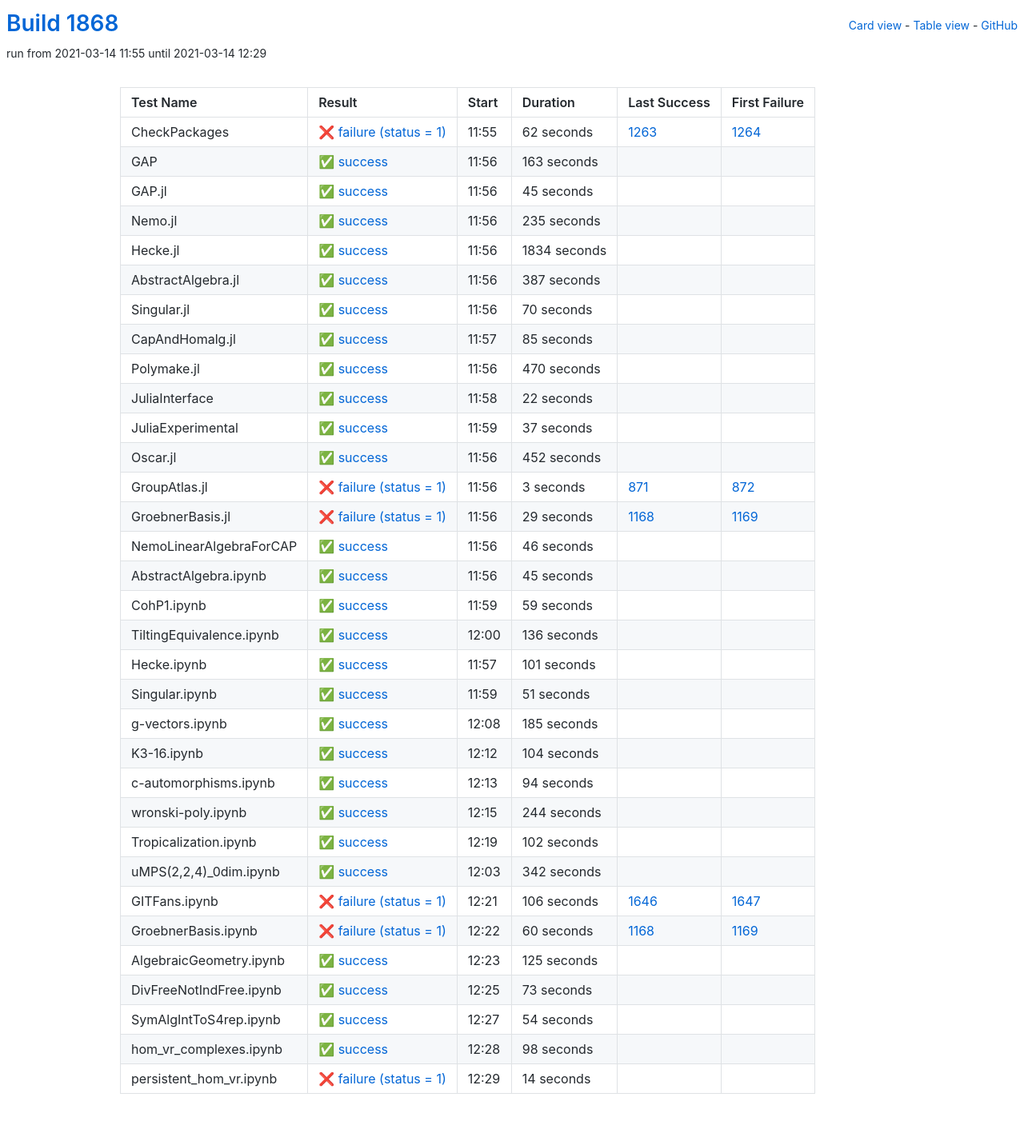
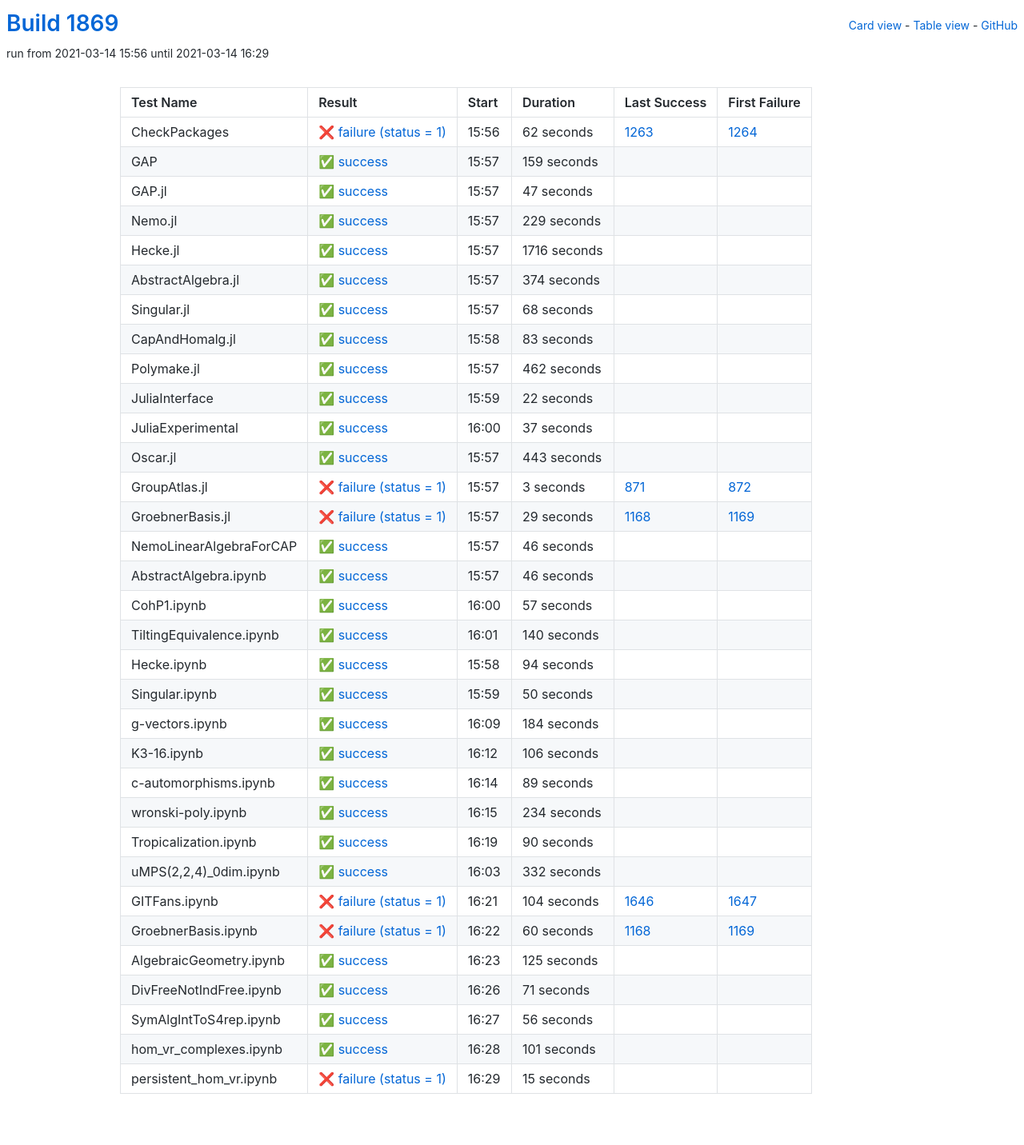
Before and after one commit to oscar-system/oscar-ci-status-stable, a Jekyll site: the page built from table.html, in a window 1280 px wide. Shown: the whole page at 80% size. Built offline with Jekyll 4.4.1, drawn with Linux system fonts in a browser that asks for light colours.

Commit message:
Build #1869

```diff
--- a/_data/ci.yml
+++ b/_data/ci.yml
@@ -1,6 +1,6 @@
 ---
-build: 1868
-build_url: https://oscarci.mathematik.uni-kl.de/job/oscar-stable/1868/
+build: 1869
+build_url: https://oscarci.mathematik.uni-kl.de/job/oscar-stable/1869/
 job: oscar-stable
 organization: oscar-system
 repo: oscar-ci-status-stable
@@ -8,8 +8,8 @@ repourl: https://github.com/oscar-system/oscar-ci-status-stable
 tests:
 - name: CheckPackages
   id: checkpackages
-  log: https://oscarci.mathematik.uni-kl.de/job/oscar-stable/1868/artifact/logs/build-1868/CheckPackages.log
-  start: 2021-03-14 11:55
+  log: https://oscarci.mathematik.uni-kl.de/job/oscar-stable/1869/artifact/logs/build-1869/CheckPackages.log
+  start: 2021-03-14 15:56
   success: false
   exitcode: 1
   status: failure
@@ -20,104 +20,104 @@ tests:
   first_failure_url: https://oscarci.mathematik.uni-kl.de/job/oscar-stable/1264/
 - name: GAP
   id: gap
-  log: https://oscarci.mathematik.uni-kl.de/job/oscar-stable/1868/artifact/logs/build-1868/GAP.log
-  start: 2021-03-14 11:56
+  log: https://oscarci.mathematik.uni-kl.de/job/oscar-stable/1869/artifact/logs/build-1869/GAP.log
+  start: 2021-03-14 15:57
   success: true
   exitcode: 0
   status: success
-  duration: 163
+  duration: 159
   last_success: false
   last_success_url:
   first_failure: false
   first_failure_url:
 - name: GAP.jl
   id: gap-jl
-  log: https://oscarci.mathematik.uni-kl.de/job/oscar-stable/1868/artifact/logs/build-1868/GAP.jl.log
-  start: 2021-03-14 11:56
+  log: https://oscarci.mathematik.uni-kl.de/job/oscar-stable/1869/artifact/logs/build-1869/GAP.jl.log
+  start: 2021-03-14 15:57
   success: true
   exitcode: 0
   status: success
-  duration: 45
+  duration: 47
   last_success: false
   last_success_url:
   first_failure: false
   first_failure_url:
 - name: Nemo.jl
   id: nemo-jl
-  log: https://oscarci.mathematik.uni-kl.de/job/oscar-stable/1868/artifact/logs/build-1868/Nemo.jl.log
-  start: 2021-03-14 11:56
+  log: https://oscarci.mathematik.uni-kl.de/job/oscar-stable/1869/artifact/logs/build-1869/Nemo.jl.log
+  start: 2021-03-14 15:57
   success: true
   exitcode: 0
   status: success
-  duration: 235
+  duration: 229
   last_success: false
   last_success_url:
   first_failure: false
   first_failure_url:
 - name: Hecke.jl
   id: hecke-jl
-  log: https://oscarci.mathematik.uni-kl.de/job/oscar-stable/1868/artifact/logs/build-1868/Hecke.jl.log
-  start: 2021-03-14 11:56
+  log: https://oscarci.mathematik.uni-kl.de/job/oscar-stable/1869/artifact/logs/build-1869/Hecke.jl.log
+  start: 2021-03-14 15:57
   success: true
   exitcode: 0
   status: success
-  duration: 1834
+  duration: 1716
   last_success: false
   last_success_url:
   first_failure: false
   first_failure_url:
 - name: AbstractAlgebra.jl
   id: abstractalgebra-jl
-  log: https://oscarci.mathematik.uni-kl.de/job/oscar-stable/1868/artifact/logs/build-1868/AbstractAlgebra.jl.log
-  start: 2021-03-14 11:56
+  log: https://oscarci.mathematik.uni-kl.de/job/oscar-stable/1869/artifact/logs/build-1869/AbstractAlgebra.jl.log
+  start: 2021-03-14 15:57
   success: true
   exitcode: 0
   status: success
-  duration: 387
+  duration: 374
   last_success: false
   last_success_url:
   first_failure: false
   first_failure_url:
 - name: Singular.jl
   id: singular-jl
-  log: https://oscarci.mathematik.uni-kl.de/job/oscar-stable/1868/artifact/logs/build-1868/Singular.jl.log
-  start: 2021-03-14 11:56
+  log: https://oscarci.mathematik.uni-kl.de/job/oscar-stable/1869/artifact/logs/build-1869/Singular.jl.log
+  start: 2021-03-14 15:57
   success: true
   exitcode: 0
   status: success
-  duration: 70
+  duration: 68
   last_success: false
   last_success_url:
   first_failure: false
   first_failure_url:
 - name: CapAndHomalg.jl
   id: capandhomalg-jl
-  log: https://oscarci.mathematik.uni-kl.de/job/oscar-stable/1868/artifact/logs/build-1868/CapAndHomalg.jl.log
-  start: 2021-03-14 11:57
+  log: https://oscarci.mathematik.uni-kl.de/job/oscar-stable/1869/artifact/logs/build-1869/CapAndHomalg.jl.log
+  start: 2021-03-14 15:58
   success: true
   exitcode: 0
   status: success
-  duration: 85
+  duration: 83
   last_success: false
   last_success_url:
   first_failure: false
   first_failure_url:
 - name: Polymake.jl
   id: polymake-jl
-  log: https://oscarci.mathematik.uni-kl.de/job/oscar-stable/1868/artifact/logs/build-1868/Polymake.jl.log
-  start: 2021-03-14 11:56
+  log: https://oscarci.mathematik.uni-kl.de/job/oscar-stable/1869/artifact/logs/build-1869/Polymake.jl.log
+  start: 2021-03-14 15:57
   success: true
   exitcode: 0
   status: success
-  duration: 470
+  duration: 462
   last_success: false
   last_success_url:
   first_failure: false
   first_failure_url:
 - name: JuliaInterface
   id: juliainterface
-  log: https://oscarci.mathematik.uni-kl.de/job/oscar-stable/1868/artifact/logs/build-1868/JuliaInterface.log
-  start: 2021-03-14 11:58
+  log: https://oscarci.mathematik.uni-kl.de/job/oscar-stable/1869/artifact/logs/build-1869/JuliaInterface.log
+  start: 2021-03-14 15:59
   success: true
   exitcode: 0
   status: success
@@ -128,8 +128,8 @@ tests:
   first_failure_url:
 - name: JuliaExperimental
   id: juliaexperimental
-  log: https://oscarci.mathematik.uni-kl.de/job/oscar-stable/1868/artifact/logs/build-1868/JuliaExperimental.log
-  start: 2021-03-14 11:59
+  log: https://oscarci.mathematik.uni-kl.de/job/oscar-stable/1869/artifact/logs/build-1869/JuliaExperimental.log
+  start: 2021-03-14 16:00
   success: true
   exitcode: 0
   status: success
@@ -140,20 +140,20 @@ tests:
   first_failure_url:
 - name: Oscar.jl
   id: oscar-jl
-  log: https://oscarci.mathematik.uni-kl.de/job/oscar-stable/1868/artifact/logs/build-1868/Oscar.jl.log
-  start: 2021-03-14 11:56
+  log: https://oscarci.mathematik.uni-kl.de/job/oscar-stable/1869/artifact/logs/build-1869/Oscar.jl.log
+  start: 2021-03-14 15:57
   success: true
   exitcode: 0
   status: success
-  duration: 452
+  duration: 443
   last_success: false
   last_success_url:
   first_failure: false
   first_failure_url:
 - name: GroupAtlas.jl
   id: groupatlas-jl
-  log: https://oscarci.mathematik.uni-kl.de/job/oscar-stable/1868/artifact/logs/build-1868/GroupAtlas.jl.log
-  start: 2021-03-14 11:56
+  log: https://oscarci.mathematik.uni-kl.de/job/oscar-stable/1869/artifact/logs/build-1869/GroupAtlas.jl.log
+  start: 2021-03-14 15:57
   success: false
   exitcode: 1
   status: failure
@@ -164,8 +164,8 @@ tests:
   first_failure_url: https://oscarci.mathematik.uni-kl.de/job/oscar-stable/872/
 - name: GroebnerBasis.jl
   id: groebnerbasis-jl
-  log: https://oscarci.mathematik.uni-kl.de/job/oscar-stable/1868/artifact/logs/build-1868/GroebnerBasis.jl.log
-  start: 2021-03-14 11:56
+  log: https://oscarci.mathematik.uni-kl.de/job/oscar-stable/1869/artifact/logs/build-1869/GroebnerBasis.jl.log
+  start: 2021-03-14 15:57
   success: false
   exitcode: 1
   status: failure
@@ -176,8 +176,8 @@ tests:
   first_failure_url: https://oscarci.mathematik.uni-kl.de/job/oscar-stable/1169/
 - name: NemoLinearAlgebraForCAP
   id: nemolinearalgebraforcap
-  log: https://oscarci.mathematik.uni-kl.de/job/oscar-stable/1868/artifact/logs/build-1868/NemoLinearAlgebraForCAP.log
-  start: 2021-03-14 11:56
+  log: https://oscarci.mathematik.uni-kl.de/job/oscar-stable/1869/artifact/logs/build-1869/NemoLinearAlgebraForCAP.log
+  start: 2021-03-14 15:57
   success: true
   exitcode: 0
   status: success
@@ -188,92 +188,44 @@ tests:
   first_failure_url:
 - name: AbstractAlgebra.ipynb
   id: abstractalgebra-ipynb
-  log: https://oscarci.mathematik.uni-kl.de/job/oscar-stable/1868/artifact/logs/build-1868/AbstractAlgebra.ipynb.log
-  start: 2021-03-14 11:56
+  log: https://oscarci.mathematik.uni-kl.de/job/oscar-stable/1869/artifact/logs/build-1869/AbstractAlgebra.ipynb.log
+  start: 2021-03-14 15:57
   success: true
   exitcode: 0
   status: success
-  duration: 45
+  duration: 46
   last_success: false
   last_success_url:
   first_failure: false
   first_failure_url:
 - name: CohP1.ipynb
   id: cohp1-ipynb
-  log: https://oscarci.mathematik.uni-kl.de/job/oscar-stable/1868/artifact/logs/build-1868/CohP1.ipynb.log
-  start: 2021-03-14 11:59
+  log: https://oscarci.mathematik.uni-kl.de/job/oscar-stable/1869/artifact/logs/build-1869/CohP1.ipynb.log
+  start: 2021-03-14 16:00
   success: true
   exitcode: 0
   status: success
-  duration: 59
+  duration: 57
   last_success: false
   last_success_url:
   first_failure: false
   first_failure_url:
 - name: TiltingEquivalence.ipynb
   id: tiltingequivalence-ipynb
-  log: https://oscarci.mathematik.uni-kl.de/job/oscar-stable/1868/artifact/logs/build-1868/TiltingEquivalence.ipynb.log
-  start: 2021-03-14 12:00
+  log: https://oscarci.mathematik.uni-kl.de/job/oscar-stable/1869/artifact/logs/build-1869/TiltingEquivalence.ipynb.log
+  start: 2021-03-14 16:01
   success: true
   exitcode: 0
   status: success
-  duration: 136
+  duration: 140
   last_success: false
   last_success_url:
   first_failure: false
   first_failure_url:
 - name: Hecke.ipynb
   id: hecke-ipynb
-  log: https://oscarci.mathematik.uni-kl.de/job/oscar-stable/1868/artifact/logs/build-1868/Hecke.ipynb.log
-  start: 2021-03-14 11:57
-  success: true
-  exitcode: 0
-  status: success
-  duration: 101
-  last_success: false
-  last_success_url:
-  first_failure: false
-  first_failure_url:
-- name: Singular.ipynb
-  id: singular-ipynb
-  log: https://oscarci.mathematik.uni-kl.de/job/oscar-stable/1868/artifact/logs/build-1868/Singular.ipynb.log
-  start: 2021-03-14 11:59
-  success: true
-  exitcode: 0
-  status: success
-  duration: 51
-  last_success: false
-  last_success_url:
-  first_failure: false
-  first_failure_url:
-- name: g-vectors.ipynb
-  id: g-vectors-ipynb
-  log: https://oscarci.mathematik.uni-kl.de/job/oscar-stable/1868/artifact/logs/build-1868/g-vectors.ipynb.log
-  start: 2021-03-14 12:08
-  success: true
-  exitcode: 0
-  status: success
-  duration: 185
-  last_success: false
-  last_success_url:
-  first_failure: false
-  first_failure_url:
-- name: K3-16.ipynb
-  id: k3-16-ipynb
-  log: https://oscarci.mathematik.uni-kl.de/job/oscar-stable/1868/artifact/logs/build-1868/K3-16.ipynb.log
-  start: 2021-03-14 12:12
-  success: true
-  exitcode: 0
-  status: success
-  duration: 104
-  last_success: false
-  last_success_url:
-  first_failure: false
-  first_failure_url:
-- name: c-automorphisms.ipynb
-  id: c-automorphisms-ipynb
-  log: https://oscarci.mathematik.uni-kl.de/job/oscar-stable/1868/artifact/logs/build-1868/c-automorphisms.ipynb.log
-  start: 2021-03-14 12:13
+  log: https://oscarci.mathematik.uni-kl.de/job/oscar-stable/1869/artifact/logs/build-1869/Hecke.ipynb.log
+  start: 2021-03-14 15:58
   success: true
   exitcode: 0
   status: success
@@ -282,58 +234,106 @@ tests:
   last_success_url:
   first_failure: false
   first_failure_url:
-- name: wronski-poly.ipynb
-  id: wronski-poly-ipynb
-  log: https://oscarci.mathematik.uni-kl.de/job/oscar-stable/1868/artifact/logs/build-1868/wronski-poly.ipynb.log
-  start: 2021-03-14 12:15
+- name: Singular.ipynb
+  id: singular-ipynb
+  log: https://oscarci.mathematik.uni-kl.de/job/oscar-stable/1869/artifact/logs/build-1869/Singular.ipynb.log
+  start: 2021-03-14 15:59
   success: true
   exitcode: 0
   status: success
-  duration: 244
+  duration: 50
+  last_success: false
+  last_success_url:
+  first_failure: false
+  first_failure_url:
+- name: g-vectors.ipynb
+  id: g-vectors-ipynb
+  log: https://oscarci.mathematik.uni-kl.de/job/oscar-stable/1869/artifact/logs/build-1869/g-vectors.ipynb.log
+  start: 2021-03-14 16:09
+  success: true
+  exitcode: 0
+  status: success
+  duration: 184
+  last_success: false
+  last_success_url:
+  first_failure: false
+  first_failure_url:
+- name: K3-16.ipynb
+  id: k3-16-ipynb
+  log: https://oscarci.mathematik.uni-kl.de/job/oscar-stable/1869/artifact/logs/build-1869/K3-16.ipynb.log
+  start: 2021-03-14 16:12
+  success: true
+  exitcode: 0
+  status: success
+  duration: 106
+  last_success: false
+  last_success_url:
+  first_failure: false
+  first_failure_url:
+- name: c-automorphisms.ipynb
+  id: c-automorphisms-ipynb
+  log: https://oscarci.mathematik.uni-kl.de/job/oscar-stable/1869/artifact/logs/build-1869/c-automorphisms.ipynb.log
+  start: 2021-03-14 16:14
+  success: true
+  exitcode: 0
+  status: success
+  duration: 89
+  last_success: false
+  last_success_url:
+  first_failure: false
+  first_failure_url:
+- name: wronski-poly.ipynb
+  id: wronski-poly-ipynb
+  log: https://oscarci.mathematik.uni-kl.de/job/oscar-stable/1869/artifact/logs/build-1869/wronski-poly.ipynb.log
+  start: 2021-03-14 16:15
+  success: true
+  exitcode: 0
+  status: success
+  duration: 234
   last_success: false
   last_success_url:
   first_failure: false
   first_failure_url:
 - name: Tropicalization.ipynb
   id: tropicalization-ipynb
-  log: https://oscarci.mathematik.uni-kl.de/job/oscar-stable/1868/artifact/logs/build-1868/Tropicalization.ipynb.log
-  start: 2021-03-14 12:19
+  log: https://oscarci.mathematik.uni-kl.de/job/oscar-stable/1869/artifact/logs/build-1869/Tropicalization.ipynb.log
+  start: 2021-03-14 16:19
   success: true
   exitcode: 0
   status: success
-  duration: 102
+  duration: 90
   last_success: false
   last_success_url:
   first_failure: false
   first_failure_url:
 - name: uMPS(2,2,4)_0dim.ipynb
   id: umps-2-2-4-0dim-ipynb
-  log: https://oscarci.mathematik.uni-kl.de/job/oscar-stable/1868/artifact/logs/build-1868/uMPS-2-2-4-_0dim.ipynb.log
-  start: 2021-03-14 12:03
+  log: https://oscarci.mathematik.uni-kl.de/job/oscar-stable/1869/artifact/logs/build-1869/uMPS-2-2-4-_0dim.ipynb.log
+  start: 2021-03-14 16:03
   success: true
   exitcode: 0
   status: success
-  duration: 342
+  duration: 332
   last_success: false
   last_success_url:
   first_failure: false
   first_failure_url:
 - name: GITFans.ipynb
   id: gitfans-ipynb
-  log: https://oscarci.mathematik.uni-kl.de/job/oscar-stable/1868/artifact/logs/build-1868/GITFans.ipynb.log
-  start: 2021-03-14 12:21
+  log: https://oscarci.mathematik.uni-kl.de/job/oscar-stable/1869/artifact/logs/build-1869/GITFans.ipynb.log
+  start: 2021-03-14 16:21
   success: false
   exitcode: 1
   status: failure
-  duration: 106
+  duration: 104
   last_success: 1646
   last_success_url: https://oscarci.mathematik.uni-kl.de/job/oscar-stable/1646/
   first_failure: 1647
   first_failure_url: https://oscarci.mathematik.uni-kl.de/job/oscar-stable/1647/
 - name: GroebnerBasis.ipynb
   id: groebnerbasis-ipynb
-  log: https://oscarci.mathematik.uni-kl.de/job/oscar-stable/1868/artifact/logs/build-1868/GroebnerBasis.ipynb.log
-  start: 2021-03-14 12:22
+  log: https://oscarci.mathematik.uni-kl.de/job/oscar-stable/1869/artifact/logs/build-1869/GroebnerBasis.ipynb.log
+  start: 2021-03-14 16:22
   success: false
   exitcode: 1
   status: failure
@@ -344,8 +344,8 @@ tests:
   first_failure_url: https://oscarci.mathematik.uni-kl.de/job/oscar-stable/1169/
 - name: AlgebraicGeometry.ipynb
   id: algebraicgeometry-ipynb
-  log: https://oscarci.mathematik.uni-kl.de/job/oscar-stable/1868/artifact/logs/build-1868/AlgebraicGeometry.ipynb.log
-  start: 2021-03-14 12:23
+  log: https://oscarci.mathematik.uni-kl.de/job/oscar-stable/1869/artifact/logs/build-1869/AlgebraicGeometry.ipynb.log
+  start: 2021-03-14 16:23
   success: true
   exitcode: 0
   status: success
@@ -356,48 +356,48 @@ tests:
   first_failure_url:
 - name: DivFreeNotIndFree.ipynb
   id: divfreenotindfree-ipynb
-  log: https://oscarci.mathematik.uni-kl.de/job/oscar-stable/1868/artifact/logs/build-1868/DivFreeNotIndFree.ipynb.log
-  start: 2021-03-14 12:25
+  log: https://oscarci.mathematik.uni-kl.de/job/oscar-stable/1869/artifact/logs/build-1869/DivFreeNotIndFree.ipynb.log
+  start: 2021-03-14 16:26
   success: true
   exitcode: 0
   status: success
-  duration: 73
+  duration: 71
   last_success: false
   last_success_url:
   first_failure: false
   first_failure_url:
 - name: SymAlgIntToS4rep.ipynb
   id: symalginttos4rep-ipynb
-  log: https://oscarci.mathematik.uni-kl.de/job/oscar-stable/1868/artifact/logs/build-1868/SymAlgIntToS4rep.ipynb.log
-  start: 2021-03-14 12:27
+  log: https://oscarci.mathematik.uni-kl.de/job/oscar-stable/1869/artifact/logs/build-1869/SymAlgIntToS4rep.ipynb.log
+  start: 2021-03-14 16:27
   success: true
   exitcode: 0
   status: success
-  duration: 54
+  duration: 56
   last_success: false
   last_success_url:
   first_failure: false
   first_failure_url:
 - name: hom_vr_complexes.ipynb
   id: hom-vr-complexes-ipynb
-  log: https://oscarci.mathematik.uni-kl.de/job/oscar-stable/1868/artifact/logs/build-1868/hom_vr_complexes.ipynb.log
-  start: 2021-03-14 12:28
+  log: https://oscarci.mathematik.uni-kl.de/job/oscar-stable/1869/artifact/logs/build-1869/hom_vr_complexes.ipynb.log
+  start: 2021-03-14 16:28
   success: true
   exitcode: 0
   status: success
-  duration: 98
+  duration: 101
   last_success: false
   last_success_url:
   first_failure: false
   first_failure_url:
 - name: persistent_hom_vr.ipynb
   id: persistent-hom-vr-ipynb
-  log: https://oscarci.mathematik.uni-kl.de/job/oscar-stable/1868/artifact/logs/build-1868/persistent_hom_vr.ipynb.log
-  start: 2021-03-14 12:29
+  log: https://oscarci.mathematik.uni-kl.de/job/oscar-stable/1869/artifact/logs/build-1869/persistent_hom_vr.ipynb.log
+  start: 2021-03-14 16:29
   success: false
   exitcode: 1
   status: failure
-  duration: 14
+  duration: 15
   last_success: false
   last_success_url:
   first_failure: false
```
Also changed, not shown: README.md.
